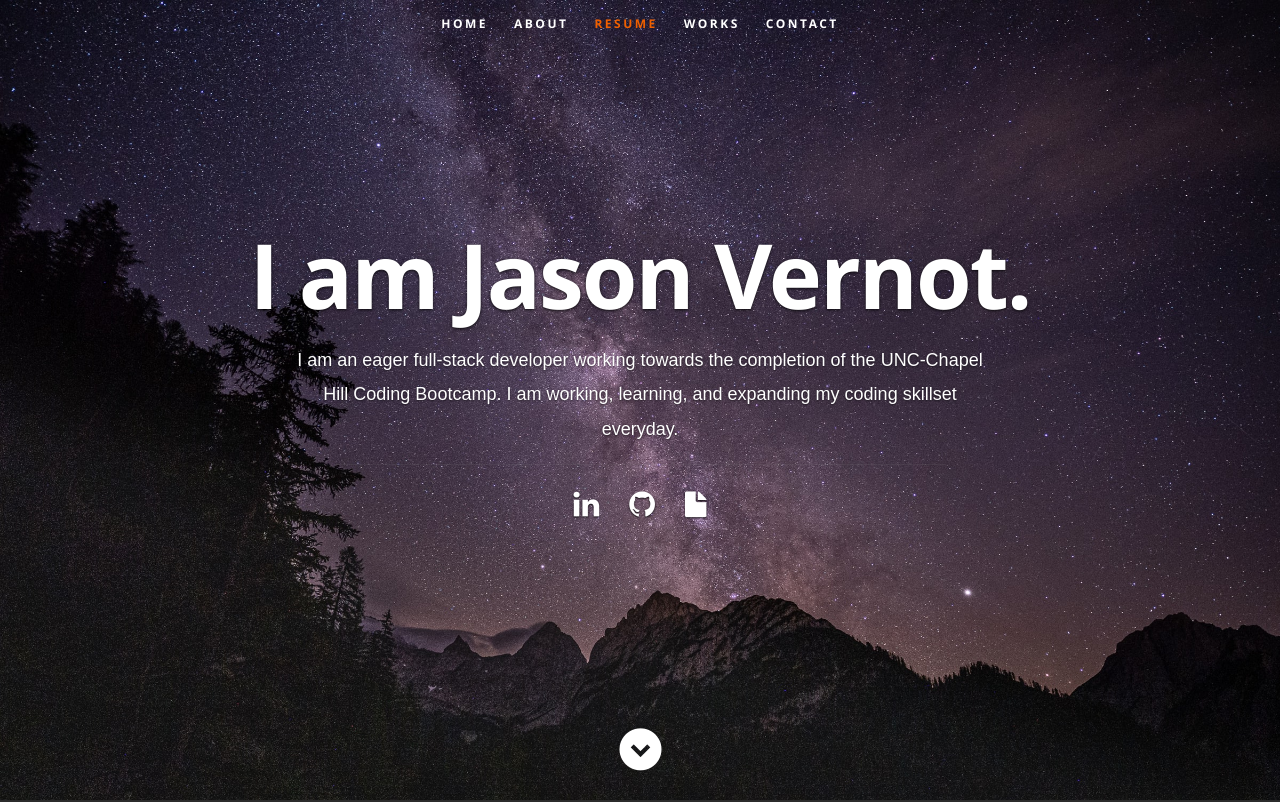
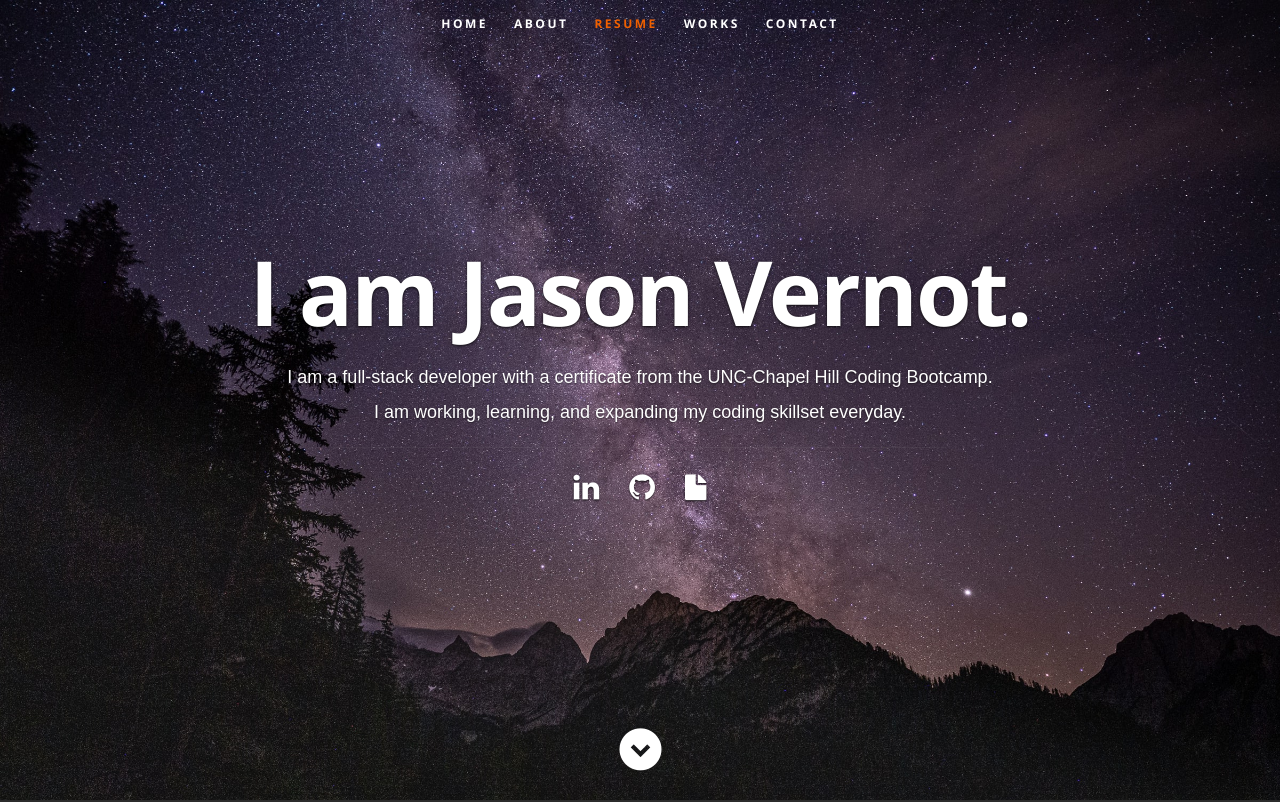
Before and after one commit to jvernot/reactPortfolio, a React (Create React App) app: page / in a window 1280 px wide. Shown: the top 802 px of the page. Built offline with nearby package versions, Linux system fonts and the light colour scheme.

Commit message:
updated projects and colors in contact

```diff
--- a/public/css/layout.css
+++ b/public/css/layout.css
@@ -791,7 +791,7 @@ call-to-action .button {
    background: #191919;
    padding-top: 96px;
    padding-bottom: 102px;
-   color: #636363;
+   color: #eee;
 }
 #contact .section-head { margin-bottom: 42px; }
 
--- a/src/components/ContactUs.js
+++ b/src/components/ContactUs.js
@@ -14,7 +14,7 @@ const ContactUs = (props) => {
       <div className="row">
         <aside className="eigth columns footer-widgets">
           <div className="widget">
-            <h5>
+            <h4>
               Email me:
               <a
                 href={` mailto: ${resumeData.email}`}
@@ -23,10 +23,10 @@ const ContactUs = (props) => {
               >
                 {` ${resumeData.email}`}
               </a>
-            </h5>
+            </h4>
           </div>
           <div className="widget">
-            <h5>
+            <h4>
               Message me on LinkedIn:
               <a
                 href={` mailto: ${resumeData.linkedinId}`}
@@ -35,10 +35,10 @@ const ContactUs = (props) => {
               >
                 {` ${resumeData.linkedinId}`}
               </a>
-            </h5>
+            </h4>
           </div>
           <div className="widget">
-            <h5>
+            <h4>
               Check out my code:
               <a
                 href={` mailto: ${resumeData.github}`}
@@ -47,7 +47,7 @@ const ContactUs = (props) => {
               >
                 {` ${resumeData.github}`}
               </a>
-            </h5>
+            </h4>
           </div>
         </aside>
       </div>
--- a/src/components/Portfolio.js
+++ b/src/components/Portfolio.js
@@ -18,6 +18,11 @@ const Porfolio = (props) => {
                 return (
                   <div className="columns portfolio-item" key={item.name}>
                     <h3>{item.name}</h3>
+                    <img
+                      src={item.imgurl}
+                      alt="project"
+                      style={{ width: 250, height: 150 }}
+                    ></img>
                     <p>{item.description}</p>
                     <a
                       href={item.appurl}
@@ -25,6 +30,14 @@ const Porfolio = (props) => {
                       rel="noopener noreferrer"
                     >
                       See the App
+                    </a>
+                    <br></br>
+                    <a
+                      href={item.repoUrl}
+                      target="_blank"
+                      rel="noopener noreferrer"
+                    >
+                      See the Repo
                     </a>
                   </div>
                 );
--- a/src/components/Resume.js
+++ b/src/components/Resume.js
@@ -85,7 +85,22 @@ const Resume = (props) => {
           />
 
           <FontAwesomeIcon
+            icon={["fab", "bootstrap"]}
+            size="10x"
+            style={{ marginRight: 40 }}
+          />
+
+          <br></br>
+          <br></br>
+
+          <FontAwesomeIcon
             icon={["fab", "js"]}
+            size="10x"
+            style={{ marginRight: 40 }}
+          />
+
+          <FontAwesomeIcon
+            icon={["fab", "node-js"]}
             size="10x"
             style={{ marginRight: 40 }}
           />
@@ -93,14 +108,11 @@ const Resume = (props) => {
           <FontAwesomeIcon
             icon={["fab", "react"]}
             size="10x"
-            style={{ marginRight: 40, marginLeft: 40 }}
+            style={{ marginRight: 40 }}
           />
 
-          <FontAwesomeIcon
-            icon={["fab", "node"]}
-            size="10x"
-            style={{ marginRight: 40 }}
-          />
+          <br></br>
+          <br></br>
 
           <p>Others include: Express.js, Handlebars.js, MySQL, and MongoDB</p>
         </div>
--- a/src/resumeData.js
+++ b/src/resumeData.js
@@ -4,7 +4,7 @@ let resumeData = {
     "role": "Full Stack Developer",
     "linkedinId":"https://www.linkedin.com/in/jason-vernot/",
     "github": "https://github.com/jvernot",
-    "roleDescription": "I am an eager full-stack developer working towards the completion of the UNC-Chapel Hill Coding Bootcamp. I am working, learning, and expanding my coding skillset everyday.",
+    "roleDescription": "I am a full-stack developer with a certificate from the UNC-Chapel Hill Coding Bootcamp. I am working, learning, and expanding my coding skillset everyday.",
     "socialLinks":[
         {
           "name":"linkedin",
@@ -22,7 +22,7 @@ let resumeData = {
           "className":"fa fa-file"
         },
       ],
-    "aboutme":"I am working towards the completion of the University of North Carolina Coding Bootcamp where I have gained skills in HTML5, CSS3, Javascript, JQuery, Bootstrap, AJax, JSON, Node.js, Express.js, Mysql, Mongo DB and React.js. My background is in digtal marketing, which has given me invaluable experience in a professional, collaboartive, and client-facing environment. My direct experience with ecommerce clients has given me exposure to professional development work, and helped fuel the path that I'm on now. I am really excited about the coding skills and knowledge that I've gained as well as the work I've compelted already. But now, I'm looking to take the next step and begin my career as a developer. So feel free to download my resume, check out my work, or send me a message. Whether you want to connect about an opportunity, or just chat about projects and past expereinces, I'm eager to talk.",
+    "aboutme":"I graduated from the University of North Carolina Coding Bootcamp where I gained skills in HTML5, CSS3, Javascript, JQuery, Bootstrap, AJax, JSON, Node.js, Express.js, Mysql, Mongo DB and React.js. My background is in digtal marketing, which has given me invaluable experience in a professional, collaboartive, and client-facing environment. My direct experience with ecommerce clients has given me exposure to professional development work, and helped fuel the path that I'm on now. I am really excited about the coding skills and knowledge that I've gained as well as the work I've compelted already. But now, I'm looking to take the next step and begin my career as a developer. So feel free to download my resume, check out my work, or send me a message. Whether you want to connect about an opportunity, or just chat about projects and past expereinces, I'm eager to talk.",
     "email":"jason.vernot@gmail.com",
     "education":[
       {
@@ -37,7 +37,7 @@ let resumeData = {
         "specialization":"Some specialization",
         "MonthOfPassing":"August",
         "YearOfPassing":"2020",
-        "Achievements":"A 24-week intensive program focused on gaining technical programming skills in HTML5, CSS3, Javascript, JQuery, Bootstrap, Firebase, Node Js, MySQL, MongoDB, Express, Handelbars.js & ReactJS."
+        "Achievements":"A 24-week intensive program focused on gaining technical programming skills in HTML5, CSS3, Javascript, JQuery, Bootstrap, Node Js, MySQL, MongoDB, Express, Handelbars.js & ReactJS."
       }
     ],
     "work":[
@@ -71,27 +71,31 @@ let resumeData = {
     "portfolio":[
       {
         "name":"GameGo",
-        "description":"GameGo is a full-stack web app to help users find and save new video games they want to play. This isn't like any old video game search, however. With GameGo, you input your game criteria and we'll server you up random games that match. Find a game you like and saved it to your own list to come back and view at any time. The app is built using express.js, jQuery, mySQL, sequelize, handlebars.js, Bootstrap, and the RAWG API.",
-        "imgurl":"./images/GameGo2.png",
-        "appurl":"https://game-go-randomizer.herokuapp.com/"
+        "description":"GameGo is a full-stack web app to help users find and save new video games they want to play but with a twish. With GameGo, you input your game criteria and we'll server you up random games that match. Find a game you like and saved it to your own list to come back and view at any time. The app is built using express.js, jQuery, mySQL, sequelize, handlebars.js, Bootstrap, and the RAWG API.",
+        "imgurl":"/images/GameGo2.png",
+        "appurl":"https://game-go-randomizer.herokuapp.com/",
+        "repoUrl":"https://github.com/jvernot/Game-Go"
       },
       {
         "name":"Eat-Da-Burger",
         "description":"Eat-Da-Burger is a restaurant app that lets users input the names of burgers they'd like to eat. The devour button also allows users to keep track of burgers they've already tried! The app uses express.js, mySQL, a custom ORM, jQuery, handlebars.js, and Materialze.",
-        "imgurl":"./images/Eat-Da-Burger.png",
-        "appurl":"https://eat-da-burger21.herokuapp.com/"
+        "imgurl":"/images/Eat-Da-Burger.png",
+        "appurl":"https://eat-da-burger21.herokuapp.com/",
+        "repoUrl":"https://github.com/jvernot/Eat-Da-Burger"
       },
       {
-        "name":"What's For Dinner?",
-        "description":"Can't figure out whether you want to cook with the things you have at home or go out to eat? The What's For Dinner app can help you choose. Search for recipes by ingredient based on what you have at home. If you don't find anything you like search for restaurants by cuisine wherever you are! The app is built using HTML5, CSS3, Materialize, JavaScript, jQuery, and two third party APIs: Spoonacular and Zomato.",
-        "imgurl":"./images/DinnerApp.png",
-        "appurl":"https://jvernot.github.io/wineAndDine/"
+        "name":"Happenings App",
+        "description":"The Happenings App allows you to catch up with your friends and family. This social-media-like app lets you tell them where you are, what you are up to around town, and if it's worth checking out for themselves. Happenings is a full-stack application built using the MERN Stack.",
+        "imgurl":"/images/Happenings.png",
+        "appurl":"https://what-happenings.herokuapp.com/",
+        "repoUrl":"https://github.com/jvernot/HappeningsJV"
       },
       {
-        "name":"Note Taker",
+        "name":"React Directory",
         "description":"The Note Taker App allows users to create and save notes all in one convenient place. This simple app is built on express.js and follows the CRUD method, allowing users to create, update, and delete their notes.",
-        "imgurl":"./images/portfolio/NoteTaker.png",
-        "appurl":"https://notetaker-app21.herokuapp.com/"
+        "imgurl":"/images/ReactDirectory.png",
+        "appurl":"https://zen-ramanujan-3c1cb2.netlify.app/",
+        "repoUrl":"https://github.com/jvernot/reactEmployeeDirectory"
       }
     ],
     "testimonials":[
```
Also changed, not shown: public/images/Happenings.png (added), public/images/ReactDirectory.png (added).
